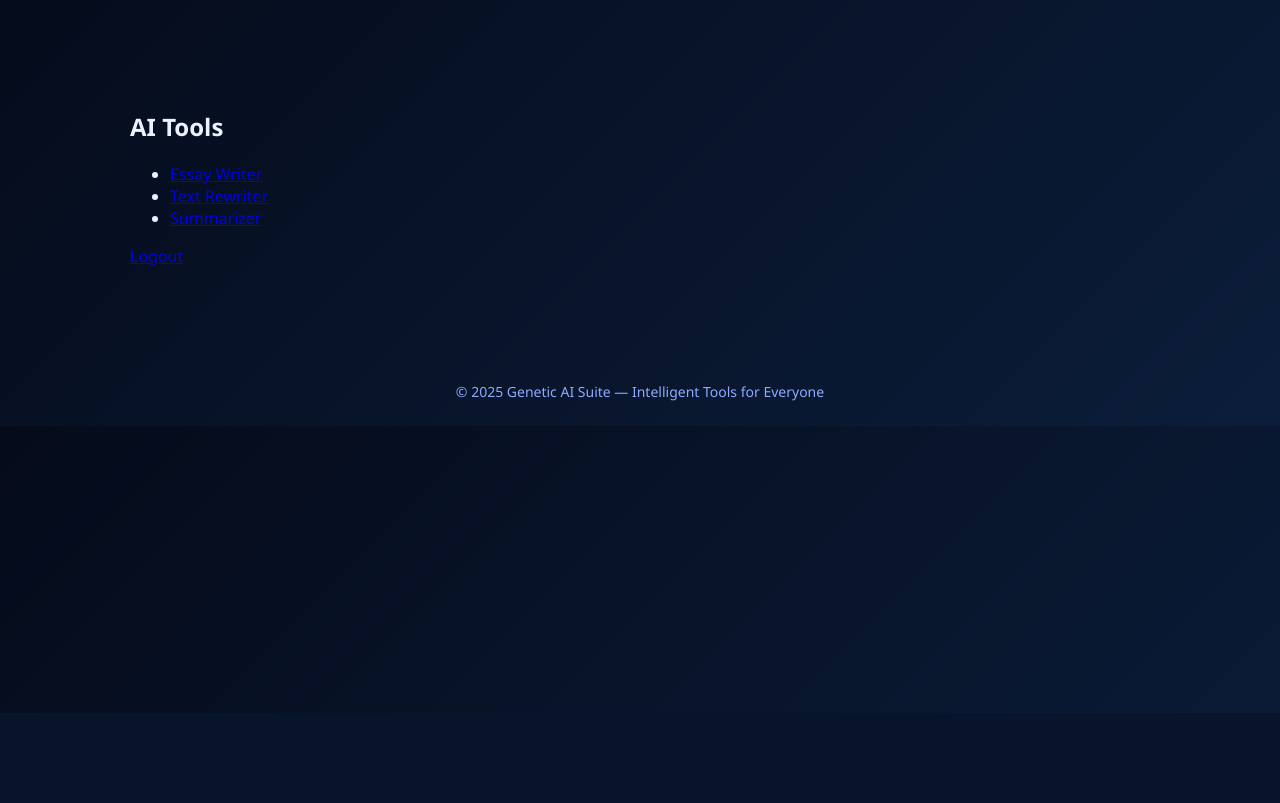
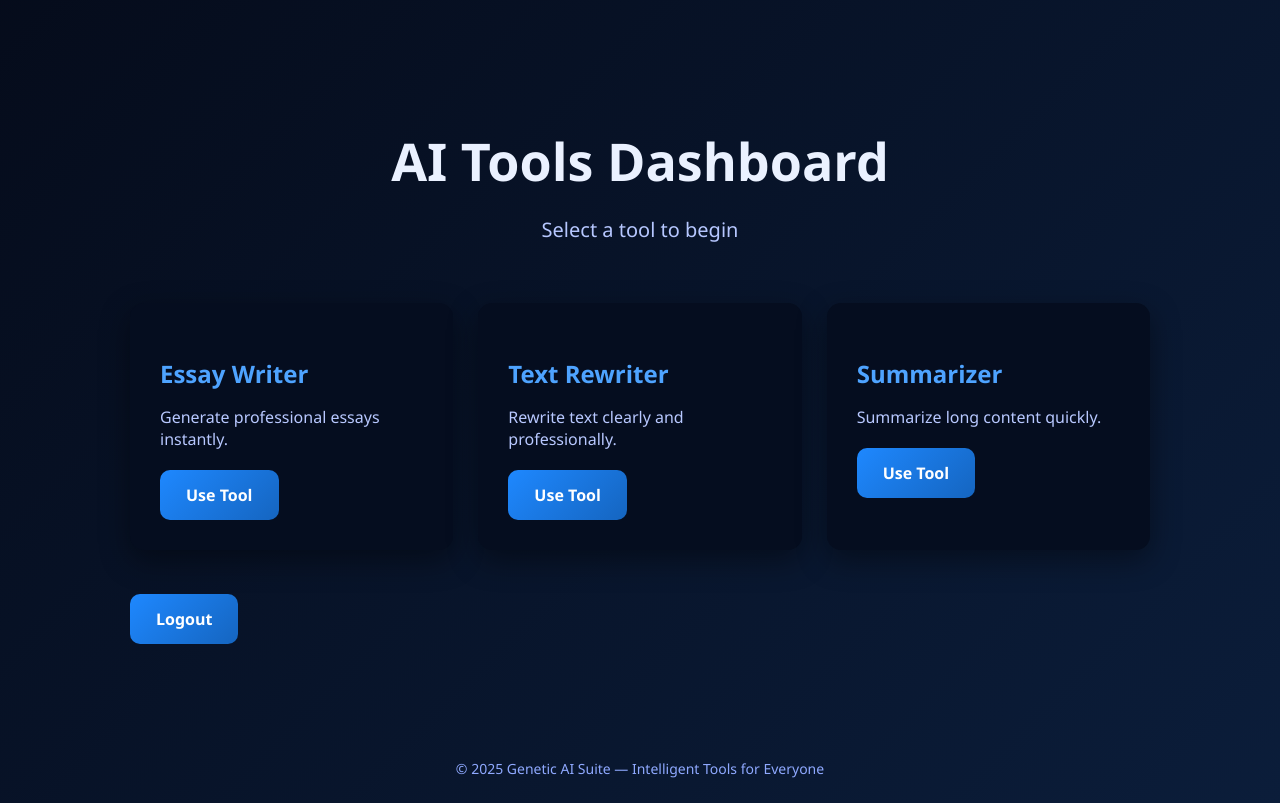
Before and after one commit to supreme-ai-gif/Genetic-suite, a Flask app: page /dashboard in a window 1280 px wide. Shown: the part 87-890 px from the top of the page. Before the commit the page ends 800 px from the top, so only its background shows below. Run offline with Flask 3, Linux system fonts and the light colour scheme; the visitor is signed in with stand-in values (Sample User, id 1).

Commit message:
Enhance dashboard layout with tools and descriptions
Added a hero section and card layout for tools.

```diff
--- a/templates/dashboard.html
+++ b/templates/dashboard.html
@@ -1,10 +1,32 @@
 {% extends 'layout.html' %}
 {% block content %}
-<h2>AI Tools</h2>
-<ul>
-<li><a href="/tool/writer">Essay Writer</a></li>
-<li><a href="/tool/rewriter">Text Rewriter</a></li>
-<li><a href="/tool/summarizer">Summarizer</a></li>
-</ul>
-<a href="/logout">Logout</a>
+
+<div class="hero">
+  <h1>AI Tools Dashboard</h1>
+  <p>Select a tool to begin</p>
+</div>
+
+<div class="card-grid">
+  <div class="card">
+    <h3>Essay Writer</h3>
+    <p>Generate professional essays instantly.</p>
+    <a href="/tool/writer" class="btn">Use Tool</a>
+  </div>
+
+  <div class="card">
+    <h3>Text Rewriter</h3>
+    <p>Rewrite text clearly and professionally.</p>
+    <a href="/tool/rewriter" class="btn">Use Tool</a>
+  </div>
+
+  <div class="card">
+    <h3>Summarizer</h3>
+    <p>Summarize long content quickly.</p>
+    <a href="/tool/summarizer" class="btn">Use Tool</a>
+  </div>
+</div>
+
+<br><br>
+<a href="/logout" class="btn">Logout</a>
+
 {% endblock %}
```
